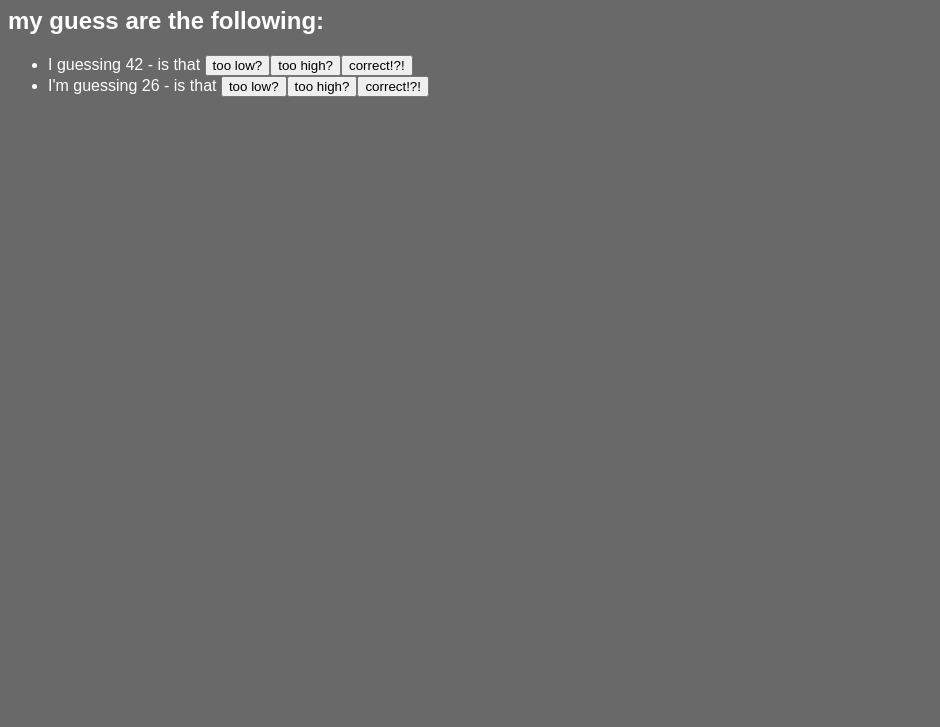
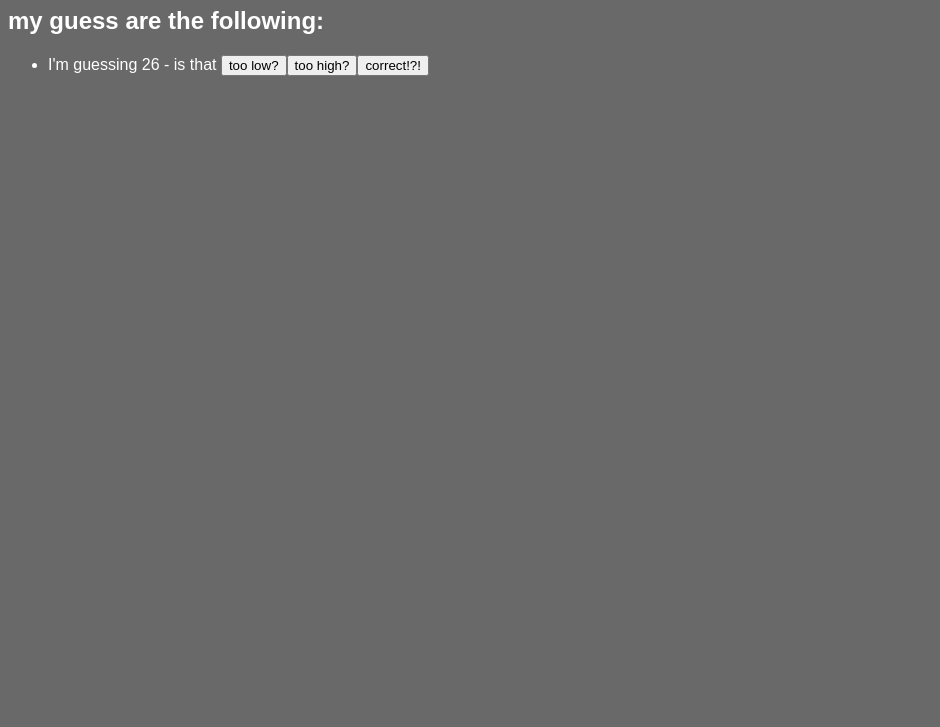
Before and after one commit to Xarantaur/WebsiteGuessOurNumber, a plain HTML site: page index.html in a window 1280 px wide. Shown: the part 73-800 px from the top of the page, without its empty margins (0-940 px from the left). Drawn offline with Linux system fonts and the light colour scheme.

Commit message:
fjernet hardcode

```diff
--- a/index.html
+++ b/index.html
@@ -11,7 +11,6 @@
         <h2>my guess are the following:</h2>
 
             <ul id="List-of-guesses">
-                <li> I guessing 42 - is that <button id="low-btn">too low?</button><button id="high-btn">too high?</button><button id="correct-btn">correct!?!</button> </li>
             </ul>
 
 
```
